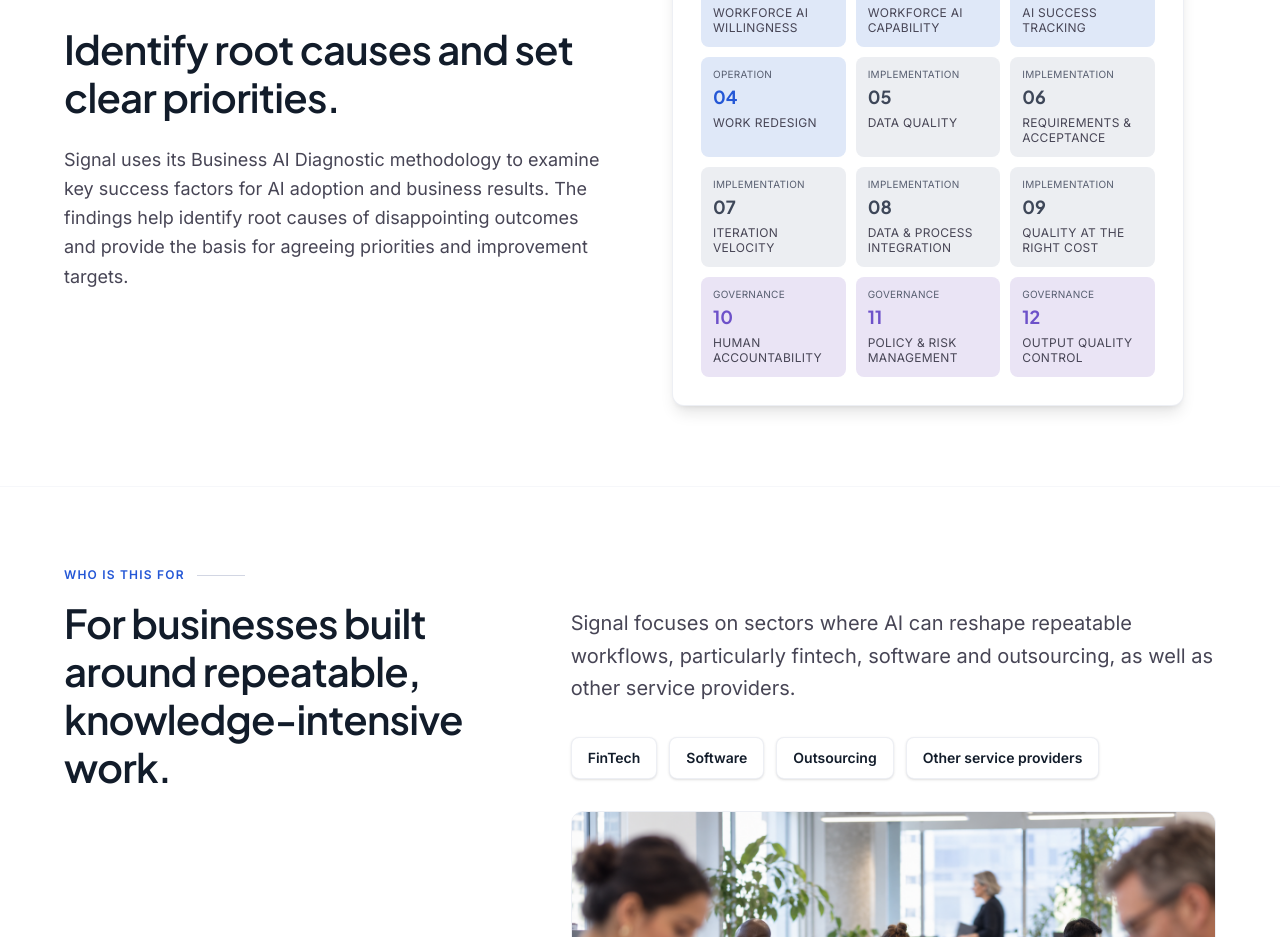
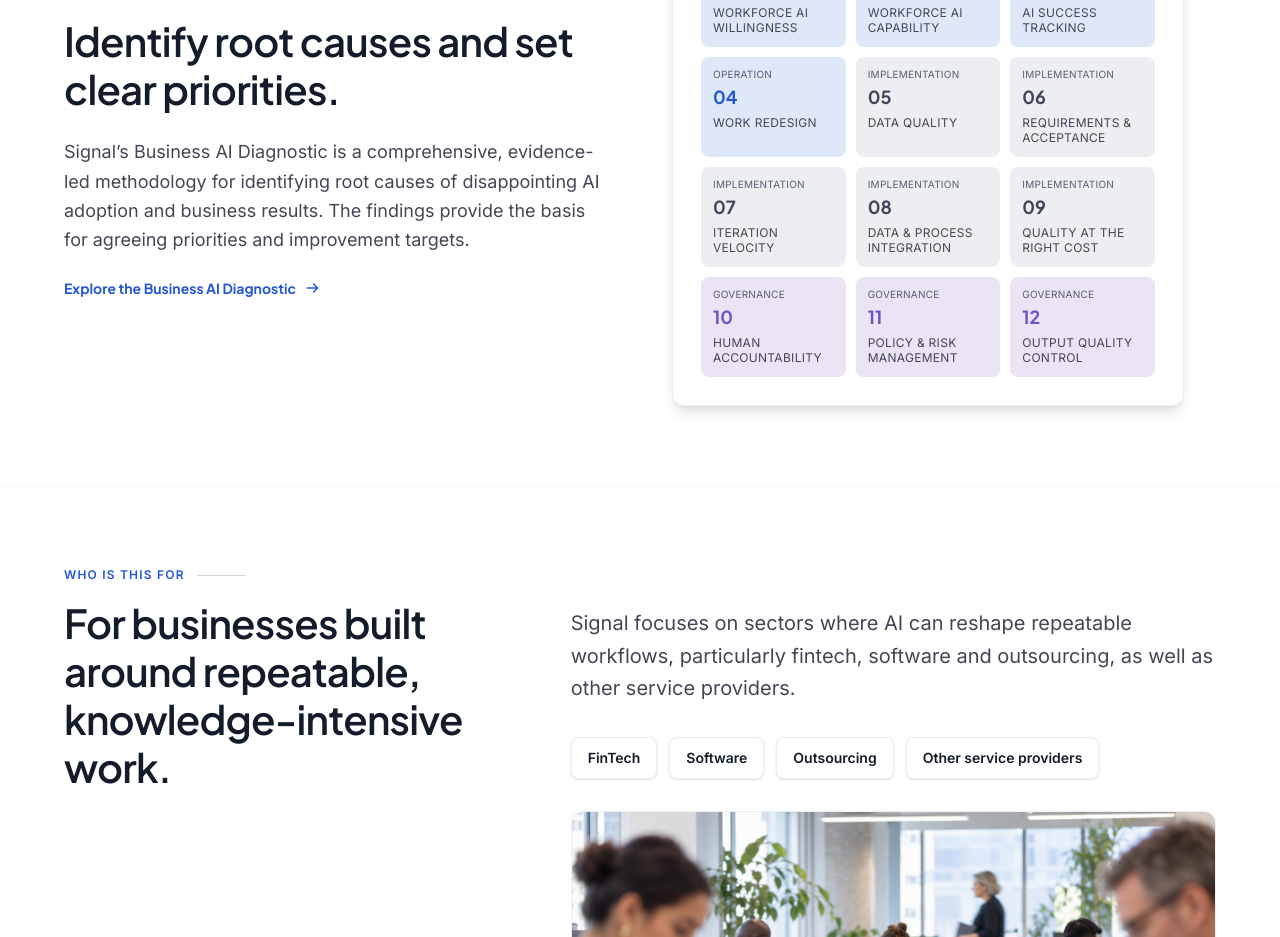
Before and after one commit to signalaibpi/signal-website, a Next.js app: page / in a window 1280 px wide. Shown: the part 1900-2837 px from the top of the page. Built offline with nearby package versions, Linux system fonts and the light colour scheme.

Commit message:
Add homepage link to upcoming Business AI Diagnostic page

```diff
--- a/components/home/OurMethodology.tsx
+++ b/components/home/OurMethodology.tsx
@@ -1,5 +1,6 @@
 import { SectionEyebrow } from "./SectionEyebrow";
 import { AiResultsGraphic } from "./AiResultsGraphic";
+import { ArrowRightIcon } from "@/lib/icons";
 
 export function OurMethodology() {
   return (
@@ -12,8 +13,17 @@
               Identify root causes and set clear priorities.
             </h2>
             <p className="font-body text-lg leading-relaxed text-on-surface-variant">
-              Signal uses its Business AI Diagnostic methodology to examine key success factors for AI adoption and business results. The findings help identify root causes of disappointing outcomes and provide the basis for agreeing priorities and improvement targets.
+              Signal&rsquo;s Business AI Diagnostic is a comprehensive, evidence-led methodology for identifying root causes
+              of disappointing AI adoption and business results. The findings provide the basis for agreeing
+              priorities and improvement targets.
             </p>
+            <a
+              className="inline-flex items-center gap-2 font-display text-sm font-bold text-primary hover:text-primary-hover transition-colors w-fit"
+              href="#"
+            >
+              <span>Explore the Business AI Diagnostic</span>
+              <ArrowRightIcon className="w-4 h-4" />
+            </a>
           </div>
           <AiResultsGraphic />
         </div>
```
Also changed, not shown: 1 other file (tests, documents, lock files or other folders).
